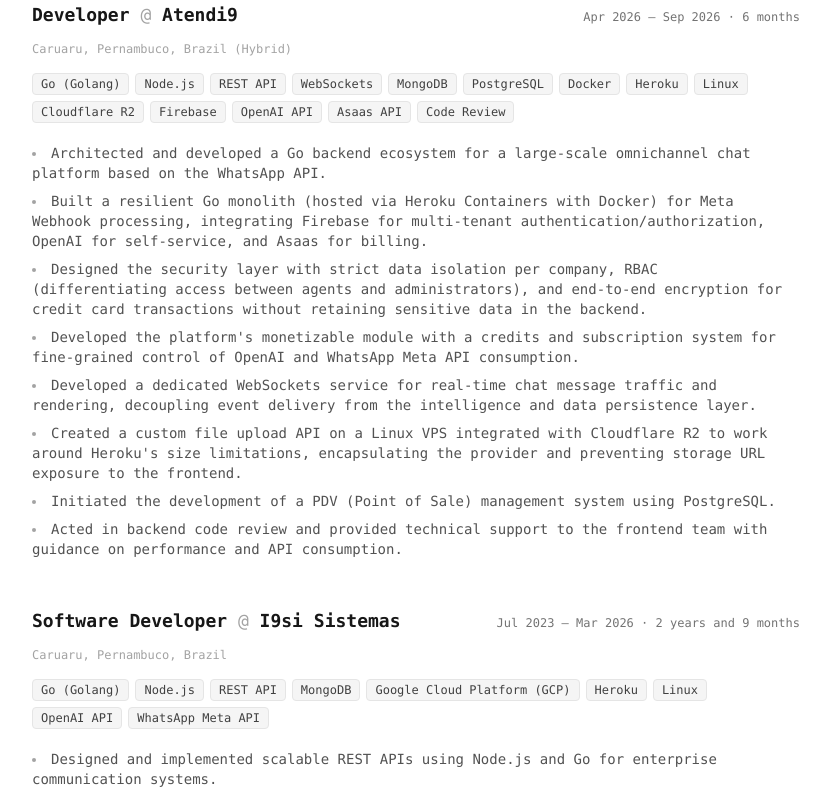
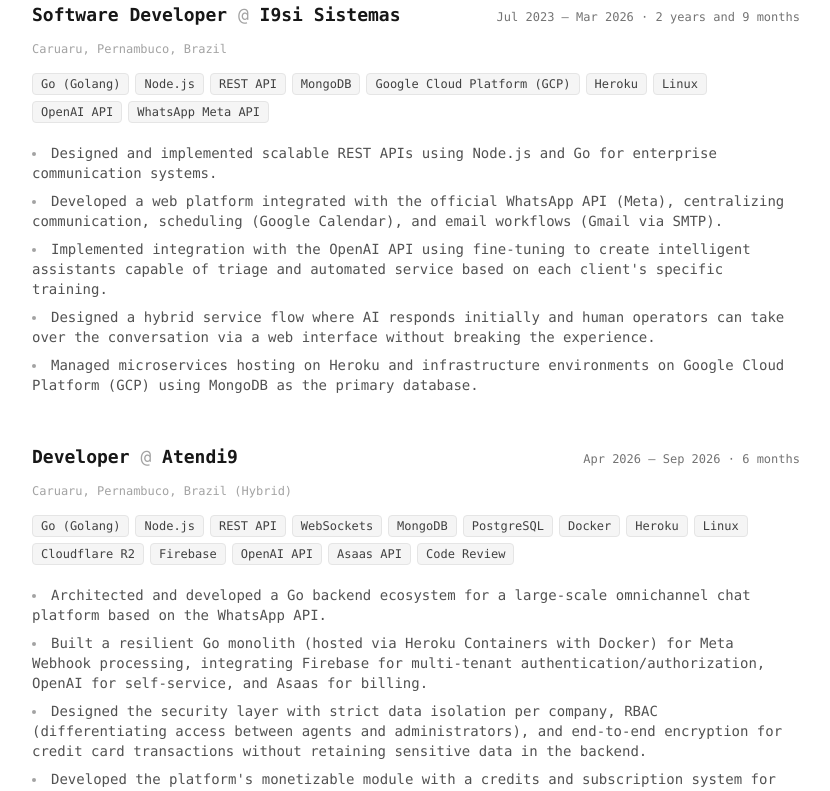
Before and after one commit to gabrielluizsf/gabrielluizsf, a Next.js app: page /about in a window 1280 px wide. Shown: the part 400-1191 px from the top of the page, without its empty margins (208-1038 px from the left). Built offline with nearby package versions, Linux system fonts and the light colour scheme.

Commit message:
feat: add formatTotalExperience function and duration labels for experience formatting

```diff
--- a/locales/en.js
+++ b/locales/en.js
@@ -13,10 +13,45 @@
     heading: "About me",
     bio: "I'm a developer focused on building robust and scalable backend solutions, specialized in high-performance ecosystems, clean architectures, and automation.",
     workExperience: "// Work Experience",
+    durationLabels: {
+      yearSingular: "year",
+      yearPlural: "years",
+      monthSingular: "month",
+      monthPlural: "months",
+      and: "and",
+    },
     experiences: [
+      {
+        company: "I9si Sistemas",
+        role: "Software Developer",
+        startDate: "2023-07",
+        endDate: "2026-03",
+        period: "Jul 2023 – Mar 2026 · 2 years and 9 months",
+        location: "Caruaru, Pernambuco, Brazil",
+        skills: [
+          "Go (Golang)",
+          "Node.js",
+          "REST API",
+          "MongoDB",
+          "Google Cloud Platform (GCP)",
+          "Heroku",
+          "Linux",
+          "OpenAI API",
+          "WhatsApp Meta API",
+        ],
+        description: [
+          "Designed and implemented scalable REST APIs using Node.js and Go for enterprise communication systems.",
+          "Developed a web platform integrated with the official WhatsApp API (Meta), centralizing communication, scheduling (Google Calendar), and email workflows (Gmail via SMTP).",
+          "Implemented integration with the OpenAI API using fine-tuning to create intelligent assistants capable of triage and automated service based on each client's specific training.",
+          "Designed a hybrid service flow where AI responds initially and human operators can take over the conversation via a web interface without breaking the experience.",
+          "Managed microservices hosting on Heroku and infrastructure environments on Google Cloud Platform (GCP) using MongoDB as the primary database.",
+        ],
+      },
       {
         company: "Atendi9",
         role: "Developer",
+        startDate: "2026-04",
+        endDate: "2026-09",
         period: "Apr 2026 – Sep 2026 · 6 months",
         location: "Caruaru, Pernambuco, Brazil (Hybrid)",
         skills: [
@@ -46,30 +81,6 @@
           "Acted in backend code review and provided technical support to the frontend team with guidance on performance and API consumption.",
         ],
       },
-      {
-        company: "I9si Sistemas",
-        role: "Software Developer",
-        period: "Jul 2023 – Mar 2026 · 2 years and 9 months",
-        location: "Caruaru, Pernambuco, Brazil",
-        skills: [
-          "Go (Golang)",
-          "Node.js",
-          "REST API",
-          "MongoDB",
-          "Google Cloud Platform (GCP)",
-          "Heroku",
-          "Linux",
-          "OpenAI API",
-          "WhatsApp Meta API",
-        ],
-        description: [
-          "Designed and implemented scalable REST APIs using Node.js and Go for enterprise communication systems.",
-          "Developed a web platform integrated with the official WhatsApp API (Meta), centralizing communication, scheduling (Google Calendar), and email workflows (Gmail via SMTP).",
-          "Implemented integration with the OpenAI API using fine-tuning to create intelligent assistants capable of triage and automated service based on each client's specific training.",
-          "Designed a hybrid service flow where AI responds initially and human operators can take over the conversation via a web interface without breaking the experience.",
-          "Managed microservices hosting on Heroku and infrastructure environments on Google Cloud Platform (GCP) using MongoDB as the primary database.",
-        ],
-      },
     ],
     ecosystemLinks: "// Ecosystem & Links",
   },
@@ -86,6 +97,6 @@
     { title: "Atendi9", href: "https://www.atendi9.com.br" },
     { title: "Free Gophers", href: "https://github.com/egonelbre/gophers" },
   ],
-}
+};
 
-export default en
+export default en;
--- a/locales/pt.js
+++ b/locales/pt.js
@@ -13,10 +13,45 @@
     heading: "Sobre mim",
     bio: "Sou um desenvolvedor focado em construir soluções robustas e escaláveis de backend, especializado em ecossistemas de alta performance, arquiteturas limpas e automação.",
     workExperience: "// Experiência Profissional",
+    durationLabels: {
+      yearSingular: "ano",
+      yearPlural: "anos",
+      monthSingular: "mês",
+      monthPlural: "meses",
+      and: "e",
+    },
     experiences: [
+      {
+        company: "I9si Sistemas",
+        role: "Desenvolvedor de Software",
+        startDate: "2023-07",
+        endDate: "2026-03",
+        period: "jul de 2023 – mar de 2026 · 2 anos e 9 meses",
+        location: "Caruaru, Pernambuco, Brasil",
+        skills: [
+          "Go (Golang)",
+          "Node.js",
+          "API REST",
+          "MongoDB",
+          "Google Cloud Platform (GCP)",
+          "Heroku",
+          "Linux",
+          "OpenAI API",
+          "WhatsApp Meta API",
+        ],
+        description: [
+          "Projetei e implementei APIs REST escaláveis utilizando Node.js e Go para sistemas de comunicação empresarial.",
+          "Desenvolvi uma plataforma web integrada à API oficial do WhatsApp (Meta), centralizando comunicação, agendamentos (Google Agenda) e fluxos de e-mail (Gmail via SMTP).",
+          "Implementei integração com a API da OpenAI utilizando fine-tuning para criação de assistentes inteligentes capazes de realizar triagem e atendimento automático baseado no treinamento específico de cada cliente.",
+          "Projetei um fluxo híbrido de atendimento onde a IA responde inicialmente e os operadores humanos podem assumir a conversa via interface web sem romper a experiência.",
+          "Gerenciei a hospedagem de microsserviços no Heroku e ambientes de infraestrutura no Google Cloud Platform (GCP) utilizando MongoDB como banco de dados principal.",
+        ],
+      },
       {
         company: "Atendi9",
         role: "Desenvolvedor",
+        startDate: "2026-04",
+        endDate: "2026-09",
         period: "abr de 2026 – set de 2026 · 6 meses",
         location: "Caruaru, Pernambuco, Brasil (Híbrido)",
         skills: [
@@ -46,30 +81,6 @@
           "Atuei na revisão de código backend e no suporte técnico à equipe de frontend com orientações sobre performance e consumo de APIs.",
         ],
       },
-      {
-        company: "I9si Sistemas",
-        role: "Desenvolvedor de Software",
-        period: "jul de 2023 – mar de 2026 · 2 anos e 9 meses",
-        location: "Caruaru, Pernambuco, Brasil",
-        skills: [
-          "Go (Golang)",
-          "Node.js",
-          "API REST",
-          "MongoDB",
-          "Google Cloud Platform (GCP)",
-          "Heroku",
-          "Linux",
-          "OpenAI API",
-          "WhatsApp Meta API",
-        ],
-        description: [
-          "Projetei e implementei APIs REST escaláveis utilizando Node.js e Go para sistemas de comunicação empresarial.",
-          "Desenvolvi uma plataforma web integrada à API oficial do WhatsApp (Meta), centralizando comunicação, agendamentos (Google Agenda) e fluxos de e-mail (Gmail via SMTP).",
-          "Implementei integração com a API da OpenAI utilizando fine-tuning para criação de assistentes inteligentes capazes de realizar triagem e atendimento automático baseado no treinamento específico de cada cliente.",
-          "Projetei um fluxo híbrido de atendimento onde a IA responde inicialmente e os operadores humanos podem assumir a conversa via interface web sem romper a experiência.",
-          "Gerenciei a hospedagem de microsserviços no Heroku e ambientes de infraestrutura no Google Cloud Platform (GCP) utilizando MongoDB como banco de dados principal.",
-        ],
-      },
     ],
     ecosystemLinks: "// Ecossistema & Links",
   },
@@ -86,6 +97,6 @@
     { title: "Atendi9", href: "https://www.atendi9.com.br" },
     { title: "Free Gophers", href: "https://github.com/egonelbre/gophers" },
   ],
-}
+};
 
-export default pt
+export default pt;
```
Also changed, not shown: experiences/format.js (added, +54 -0 lines).
